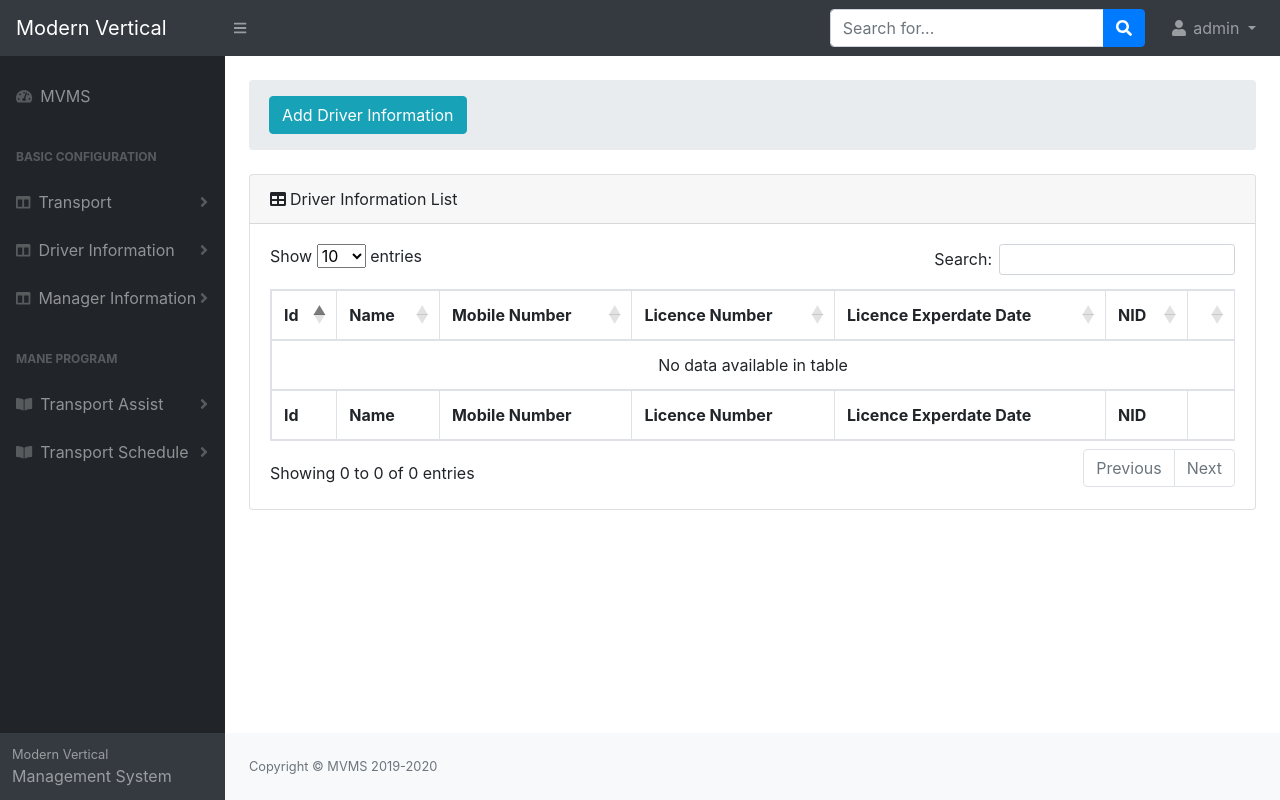
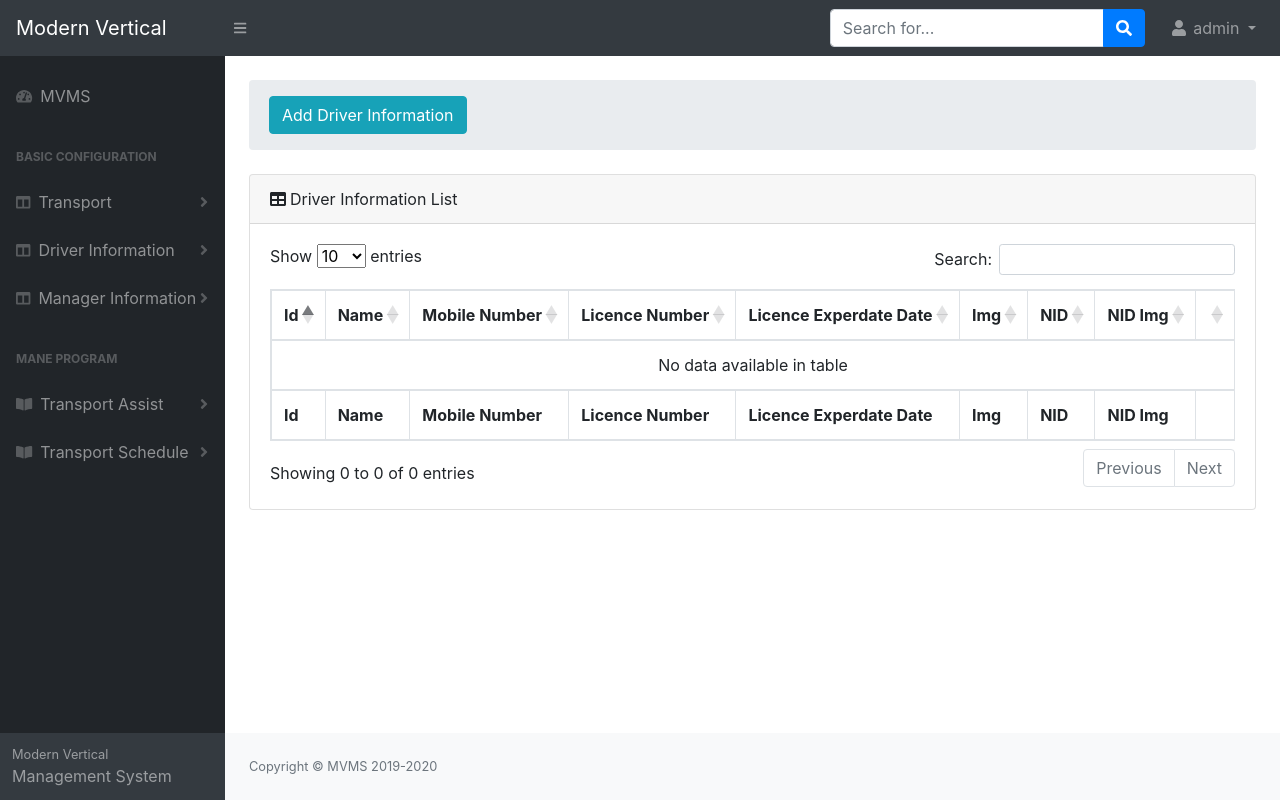
Before and after one commit to FARHAN-TANVIR-7471/MODERN-VEHICLE-MANAGEMENT-SYSTEM, a Laravel app: page /driver in a window 1280 px wide. Run offline with Laravel 8, Linux system fonts and the light colour scheme; a user stored in the database is signed in; data comes from the database, SQL or seed files in the repository; data that the repository does not hold is empty; some libraries are stand-ins or nearby versions.

Commit message:
user image add

```diff
--- a/resources/views/admin/driver.blade.php
+++ b/resources/views/admin/driver.blade.php
@@ -23,7 +23,9 @@
                                     <th>Mobile Number</th>
                                     <th>Licence Number</th>
                                     <th>Licence Experdate Date </th>
+                                    <th>Img</th>
                                     <th>NID</th>
+                                    <th>NID Img</th>
                                     <th></th>
                                 </tr>
                             </thead>
@@ -34,7 +36,9 @@
                                     <th>Mobile Number</th>
                                     <th>Licence Number</th>
                                     <th>Licence Experdate Date </th>
+                                    <th>Img</th>
                                     <th>NID</th>
+                                    <th>NID Img</th>
                                     <th></th>
                                 </tr>
                             </tfoot>
@@ -47,7 +51,9 @@
                                         <td>{{ $value->mobile_number }}</td>
                                         <td>{{ $value->licence_number }}</td>
                                         <td>{{ $value->licence_experdate_date }}</td>
+                                        <td><img src="{{ $value->driver_photo }}" alt="manager_photo" width="60" height="60"></td>
                                         <td>{{ $value->nid }}</td>
+                                        <td><img src="{{ $value->nid_photo }}" alt="manager_photo" width="60" height="60"></td>
                                         <td class="text-center">
                                             <a href="{{ route('driver.edit', $value->id) }}" class="view"
                                                 title="View" data-toggle="tooltip">
--- a/resources/views/admin/transportmanager.blade.php
+++ b/resources/views/admin/transportmanager.blade.php
@@ -22,7 +22,9 @@
                                     <th>Name</th>
                                     <th>Date of birth</th>
                                     <th>Mobile Number</th>
+                                    <th>Img</th>
                                     <th>NID</th>
+                                    <th>NID Img</th>
                                     <th>Actions</th>
 
                                 </tr>
@@ -33,7 +35,9 @@
                                     <th>Name</th>
                                     <th>Date of birth</th>
                                     <th>Mobile Number</th>
+                                    <th>Img</th>
                                     <th>NID</th>
+                                    <th>NID Img</th>
                                     <th>Actions</th>
                                 </tr>
                             </tfoot>
@@ -44,7 +48,9 @@
                                         <td>{{ $value->name }}</td>
                                         <td>{{ $value->date_of_birth }}</td>
                                         <td>{{ $value->mobile_number }}</td>
+                                        <td><img src="{{ $value->manager_photo }}" alt="manager_photo" width="60" height="60"></td>
                                         <td>{{ $value->nid }}</td>
+                                        <td><img src="{{ $value->nid_photo }}" alt="nid_photo" width="60" height="60"></td>
                                         <td>
                                             <a href="{{ route('driver.edit', $value->id) }}" class="view"
                                                 title="View" data-toggle="tooltip">
```
